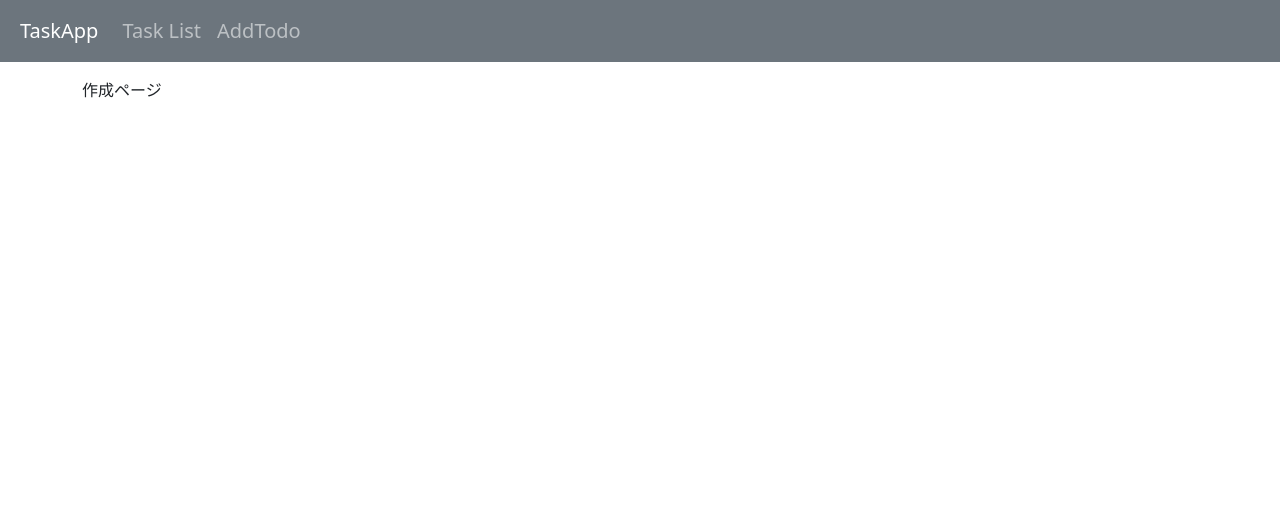
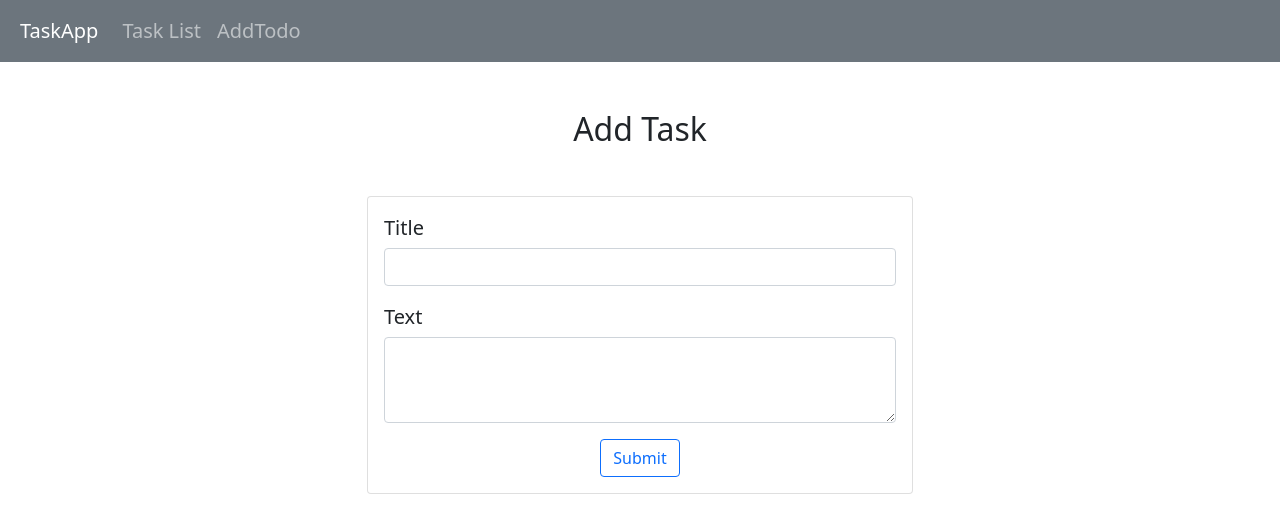
Before and after one commit to aaaasahi/SPA-CRUD, a React (Create React App) app in the folder frontend/: page /add in a window 1280 px wide. Shown: the top 530 px of the page. Built offline with nearby package versions, Linux system fonts and the light colour scheme.

Commit message:
投稿Formの作成 #16

```diff
--- a/frontend/src/App.css
+++ b/frontend/src/App.css
@@ -4,3 +4,7 @@ li {
 .nav-title {
   margin-left: 20px;
 }
+.form-title {
+  font-size: 20px;
+  margin-bottom: 5px;
+}
--- a/frontend/src/components/AddTask.jsx
+++ b/frontend/src/components/AddTask.jsx
@@ -1,5 +1,34 @@
 export const AddTask = () => {
   return (
-    <>作成ページ</>
-  )
-}
+    <div className="container">
+      <h2 className="text-center m-5">Add Task</h2>
+      <div className="card w-50 mx-auto">
+        <div className="card-body">
+          <div className="row">
+            <div className="col-12 mb-3">
+              <label className="form-title">Title</label>
+              <input
+                type="text"
+                className="form-control"
+                id="title"
+                required
+                name="title"
+              />
+            </div>
+          </div>
+          <div className="row">
+            <div className="col-12">
+              <label className="form-title">Text</label>
+              <textarea class="form-control" rows="3"></textarea>
+            </div>
+          </div>
+          <div className="text-center">
+            <button className="btn btn-outline-primary mt-3">
+              Submit
+            </button>
+          </div>
+        </div>
+      </div>
+    </div>
+  );
+};
```
